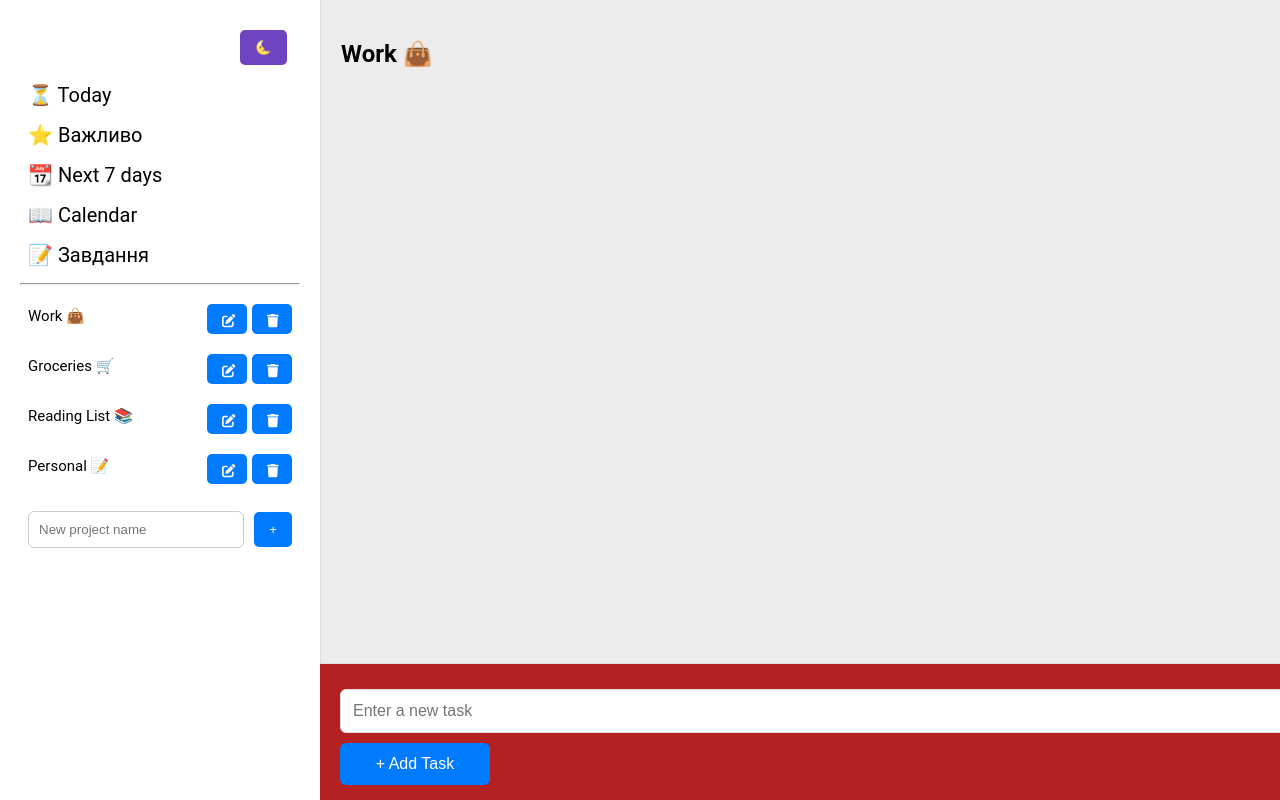
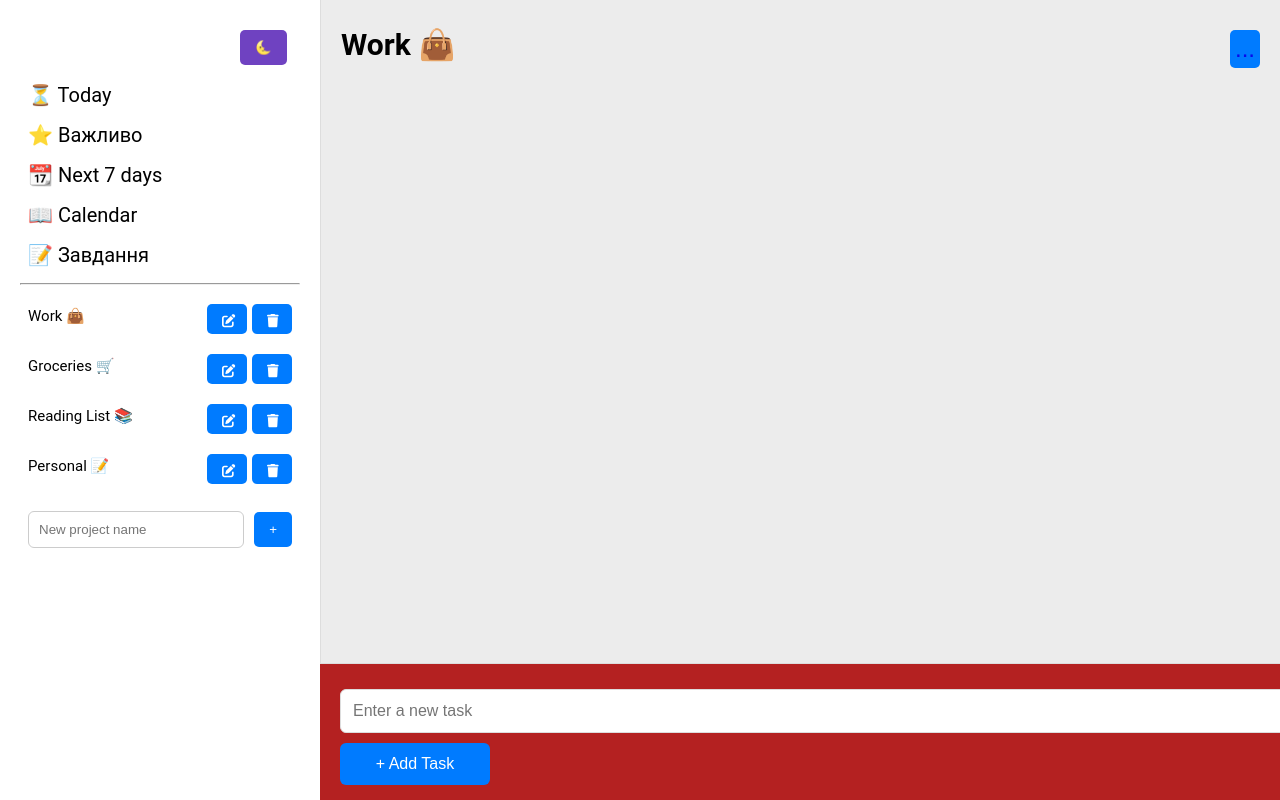
Before and after one commit to makskhv21/TodoList-app, a React (Create React App) app in the folder frontend/: page / in a window 1280 px wide. Built offline with nearby package versions, Linux system fonts and the light colour scheme; the HTML template or start-up script is replaced by a standard one.

Commit message:
Add SideMenu comp

```diff
--- a/frontend/src/App.css
+++ b/frontend/src/App.css
@@ -274,3 +274,34 @@ button:hover {
     justify-content: space-between;
     align-items: center;
 }
+
+
+
+
+
+
+.header {
+    display: flex;
+    justify-content: space-between;
+    align-items: center;
+    margin-bottom: 10px;
+}
+
+.header-title {
+    font-size: 30px;
+    margin: 0px;
+}
+
+.menu-button {
+    background-color: none;
+    color: rgb(9, 9, 235);
+    border: none;
+    font-size: 24px;
+    cursor: pointer;
+    padding: 5px;
+}
+
+.menu-button:hover {
+    background-color: #3bc0d4;
+    border-radius: 5px;
+}
--- a/frontend/src/components/MainContent.js
+++ b/frontend/src/components/MainContent.js
@@ -3,10 +3,12 @@ import TaskList from "./MainContent/TaskList/TaskList";
 import AddTask from "./MainContent/AddTask";
 import Calendar from './MainContent/Calendar/Calendar';
 import CalendarWeek from './MainContent/CalendarWeek/CalendarWeek';
+import Menu from './Menu';
 
 function MainContent({ toggleImportant, tasks, selectedProject, toggleTaskCompletion, addTask, editTask, deleteTask }) {
     const [editingTaskId, setEditingTaskId] = useState(null);
     const [editingTaskText, setEditingTaskText] = useState('');
+    const [menuOpen, setMenuOpen] = useState(false);
 
     const handleSaveEdit = () => {
         if (editingTaskText.trim()) {
@@ -22,7 +24,11 @@ function MainContent({ toggleImportant, tasks, selectedProject, toggleTaskComple
 
     return (
         <div className="main-content">
-            <h2>{selectedProject}</h2>
+            <div className="header">
+                <h2 className="header-title">{selectedProject}</h2>
+                <button onClick={() => setMenuOpen(!menuOpen)} className="menu-button">...</button>
+                <Menu isOpen={menuOpen} onClose={() => setMenuOpen(false)} />
+            </div>
             {selectedProject === 'Next 7 days' ? (
                 <CalendarWeek />
             ) : selectedProject === 'Calendar' ? (
--- /dev/null
+++ b/frontend/src/components/Menu.css
@@ -0,0 +1,43 @@
+.menu {
+    position: absolute;
+    top: 10%;
+    right: 1%;
+    width: 300px;
+    height: auto;
+    background-color: #fff;
+    border: 1px solid #ccc;
+    box-shadow: 0 2px 10px rgba(0, 0, 0, 0.2);
+    z-index: 1000;
+    display: none;
+}
+
+.menu.open {
+    display: block;
+}
+
+.menu ul {
+    list-style: none;
+    padding: 5px;
+    margin-top: 70px;
+}
+
+.menu li {
+    padding: 15px 5px;
+    cursor: pointer;
+    transition: background-color 0.2s ease;
+}
+
+.menu li:hover {
+    background-color: #f0f0f0;
+}
+
+.close-button {
+    background: none;
+    border: none;
+    font-size: 24px;
+    color: #333;
+    cursor: pointer;
+    position: absolute;
+    top: 5px;
+    right: 5px;
+}
--- /dev/null
+++ b/frontend/src/components/Menu.js
@@ -0,0 +1,18 @@
+import React from 'react';
+import './Menu.css';
+
+const Menu = ({ isOpen, onClose }) => {
+    return (
+        <div className={`menu ${isOpen ? 'open' : ''}`}>
+            <button onClick={onClose} className="close-button">✖</button>
+            <ul className='optionMenu'>
+                <li onClick={onClose}>Сортування</li>
+                <li onClick={onClose}>Тема</li>
+                <li onClick={onClose}>Друк списку</li>
+                <li onClick={onClose}>Надіслати поштою</li>
+            </ul>
+        </div>
+    );
+};
+
+export default Menu;
```
